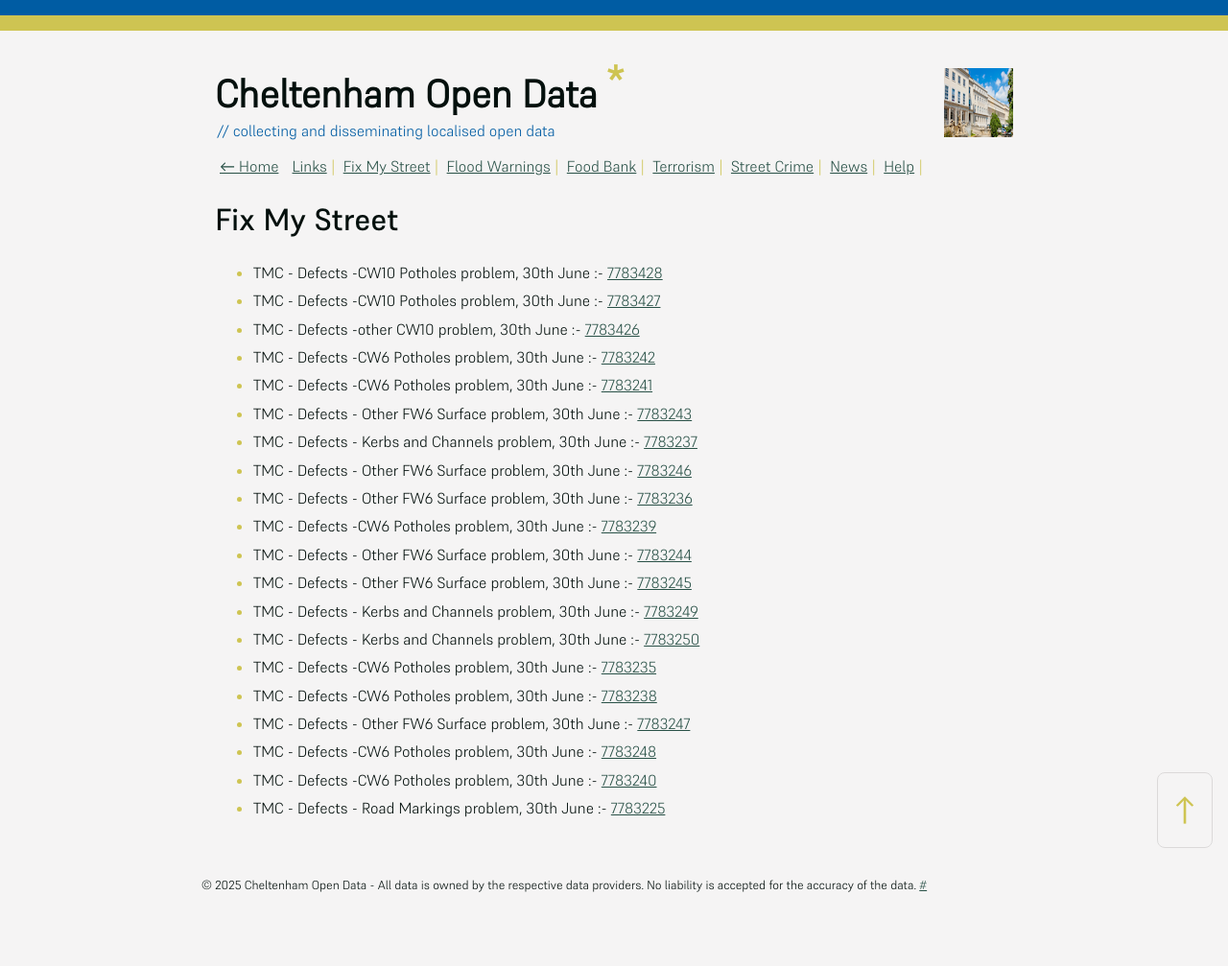
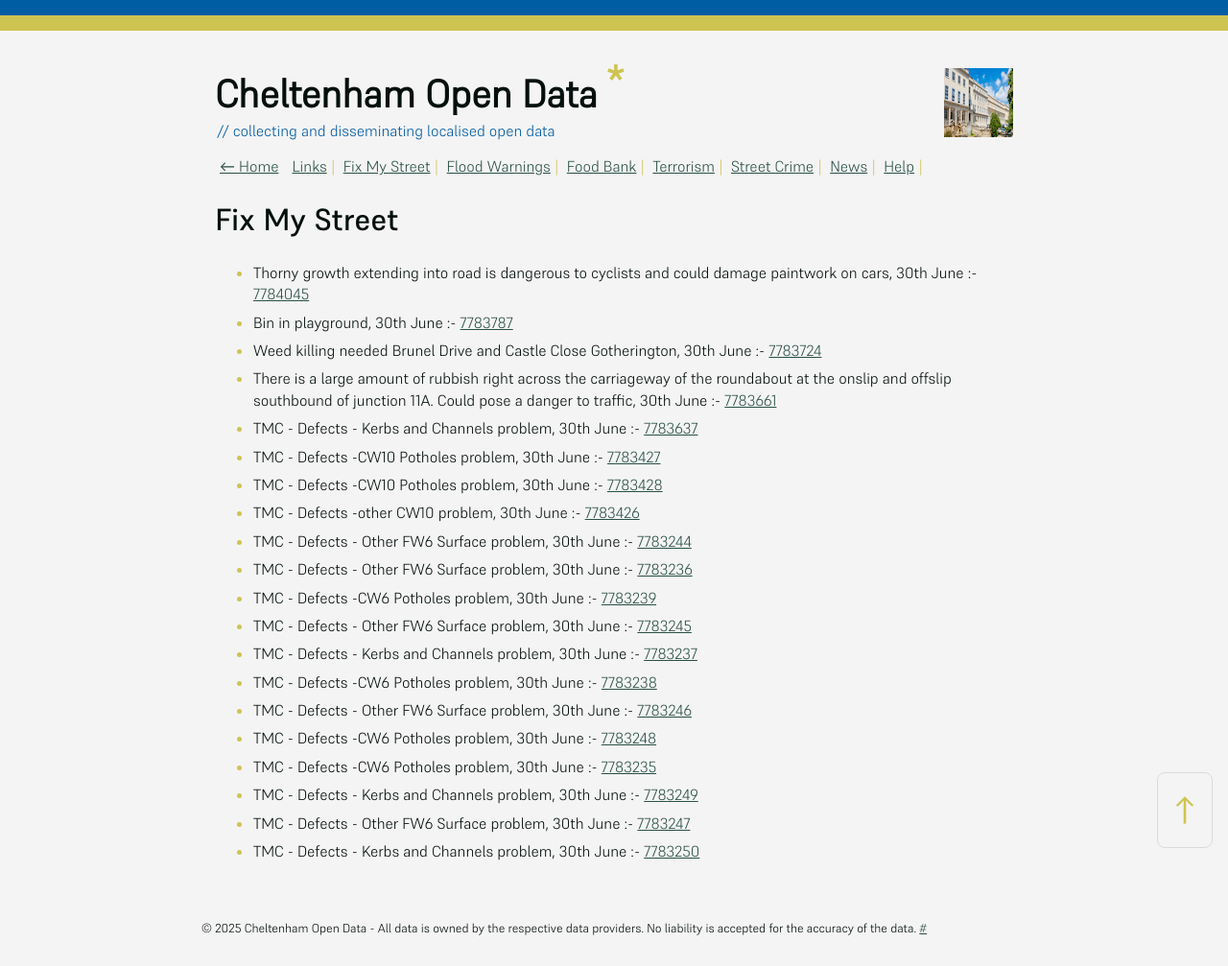
Before and after one commit to mat-0/cheltenham-open-data, a Jekyll site: the page built from _pages/fix-my-street.md, in a window 1280 px wide. Shown: the whole page at 96% size. Built offline with Jekyll 4.4.1, drawn with Linux system fonts in a browser that asks for light colours; before the commit the page ends 962 px from its top, so only the background shows below that.

Commit message:
Updated 2025-06-30 09:00:03

```diff
--- a/_pages/fix-my-street.md
+++ b/_pages/fix-my-street.md
@@ -9,25 +9,25 @@ permalink: /fix-my-street
 
 <!-- fix_marker starts -->
 
+- Thorny growth extending into road is dangerous to cyclists and could damage paintwork on cars, 30th June :- [7784045](https://www.fixmystreet.com/report/7784045)
+- Bin in playground, 30th June :- [7783787](https://www.fixmystreet.com/report/7783787)
+- Weed killing needed Brunel Drive and Castle Close Gotherington, 30th June :- [7783724](https://www.fixmystreet.com/report/7783724)
+- There is a large amount of rubbish right across the carriageway of the roundabout at the onslip and offslip southbound of junction 11A. Could pose a danger to traffic, 30th June :- [7783661](https://www.fixmystreet.com/report/7783661)
+- TMC - Defects - Kerbs and Channels problem, 30th June :- [7783637](https://www.fixmystreet.com/report/7783637)
+- TMC - Defects -CW10 Potholes problem, 30th June :- [7783427](https://www.fixmystreet.com/report/7783427)
 - TMC - Defects -CW10 Potholes problem, 30th June :- [7783428](https://www.fixmystreet.com/report/7783428)
-- TMC - Defects -CW10 Potholes problem, 30th June :- [7783427](https://www.fixmystreet.com/report/7783427)
 - TMC - Defects -other CW10 problem, 30th June :- [7783426](https://www.fixmystreet.com/report/7783426)
-- TMC - Defects -CW6 Potholes  problem, 30th June :- [7783242](https://www.fixmystreet.com/report/7783242)
-- TMC - Defects -CW6 Potholes  problem, 30th June :- [7783241](https://www.fixmystreet.com/report/7783241)
-- TMC - Defects - Other FW6  Surface problem, 30th June :- [7783243](https://www.fixmystreet.com/report/7783243)
-- TMC - Defects - Kerbs and Channels problem, 30th June :- [7783237](https://www.fixmystreet.com/report/7783237)
-- TMC - Defects - Other FW6  Surface problem, 30th June :- [7783246](https://www.fixmystreet.com/report/7783246)
+- TMC - Defects - Other FW6  Surface problem, 30th June :- [7783244](https://www.fixmystreet.com/report/7783244)
 - TMC - Defects - Other FW6  Surface problem, 30th June :- [7783236](https://www.fixmystreet.com/report/7783236)
 - TMC - Defects -CW6 Potholes  problem, 30th June :- [7783239](https://www.fixmystreet.com/report/7783239)
-- TMC - Defects - Other FW6  Surface problem, 30th June :- [7783244](https://www.fixmystreet.com/report/7783244)
 - TMC - Defects - Other FW6  Surface problem, 30th June :- [7783245](https://www.fixmystreet.com/report/7783245)
+- TMC - Defects - Kerbs and Channels problem, 30th June :- [7783237](https://www.fixmystreet.com/report/7783237)
+- TMC - Defects -CW6 Potholes  problem, 30th June :- [7783238](https://www.fixmystreet.com/report/7783238)
+- TMC - Defects - Other FW6  Surface problem, 30th June :- [7783246](https://www.fixmystreet.com/report/7783246)
+- TMC - Defects -CW6 Potholes  problem, 30th June :- [7783248](https://www.fixmystreet.com/report/7783248)
+- TMC - Defects -CW6 Potholes  problem, 30th June :- [7783235](https://www.fixmystreet.com/report/7783235)
 - TMC - Defects - Kerbs and Channels problem, 30th June :- [7783249](https://www.fixmystreet.com/report/7783249)
+- TMC - Defects - Other FW6  Surface problem, 30th June :- [7783247](https://www.fixmystreet.com/report/7783247)
 - TMC - Defects - Kerbs and Channels problem, 30th June :- [7783250](https://www.fixmystreet.com/report/7783250)
-- TMC - Defects -CW6 Potholes  problem, 30th June :- [7783235](https://www.fixmystreet.com/report/7783235)
-- TMC - Defects -CW6 Potholes  problem, 30th June :- [7783238](https://www.fixmystreet.com/report/7783238)
-- TMC - Defects - Other FW6  Surface problem, 30th June :- [7783247](https://www.fixmystreet.com/report/7783247)
-- TMC - Defects -CW6 Potholes  problem, 30th June :- [7783248](https://www.fixmystreet.com/report/7783248)
-- TMC - Defects -CW6 Potholes  problem, 30th June :- [7783240](https://www.fixmystreet.com/report/7783240)
-- TMC - Defects - Road Markings problem, 30th June :- [7783225](https://www.fixmystreet.com/report/7783225)
 
 <!-- fix_marker ends -->
```
Also changed, not shown: _data/flood.json (+4 -4 lines), _pages/news.md (+8 -8 lines), index.md (+5 -5 lines).
